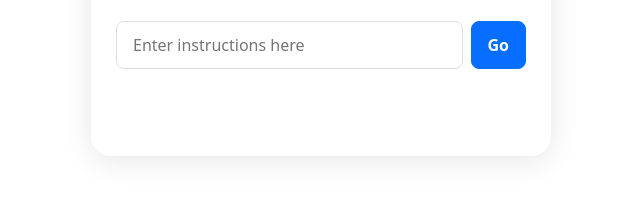
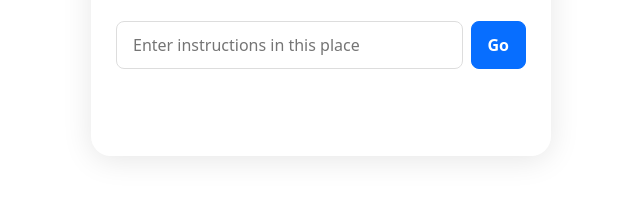
Before and after one commit to Rajesh2215043/Image_Analyzer, a website built with Vite: page index.html in a window 1280 px wide. Shown: the part 162-360 px from the top of the page, without its empty margins (319-959 px from the left). Built offline with nearby package versions, Linux system fonts and the light colour scheme; some packages are replaced by stand-ins of ours; files whose address does not match are found by name.

Commit message:
Update index.html

```diff
--- a/index.html
+++ b/index.html
@@ -16,7 +16,7 @@
       </div>
       <div class="prompt-box">
         <label>
-          <input name="prompt" placeholder="Enter instructions here" type="text"
+          <input name="prompt" placeholder="Enter instructions in this place" type="text"
             s>
         </label>
         <button type="submit">Go</button>
```
